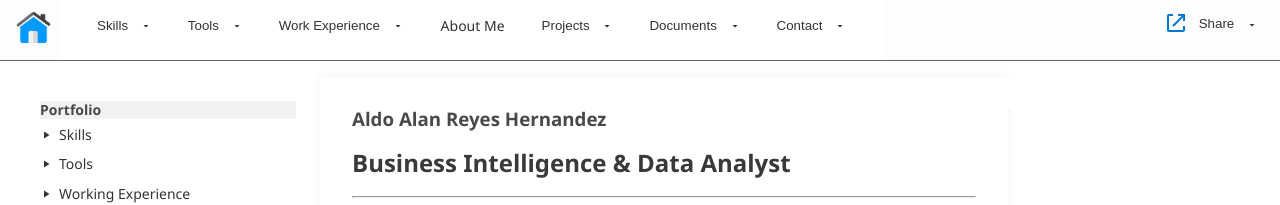
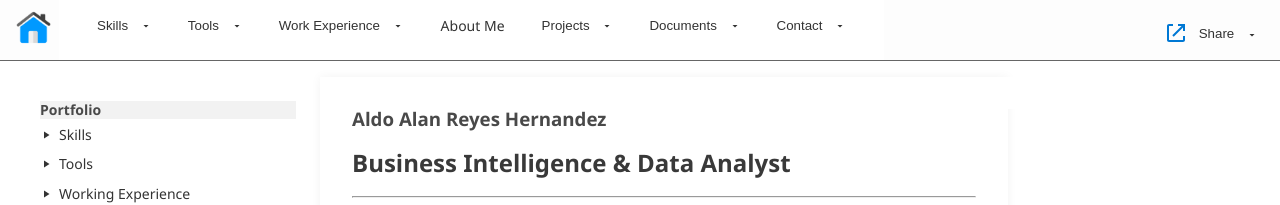
Before and after one commit to AldoReyes84/AldoReyes.github.io, a Jekyll site: the page built from README.md, in a window 1280 px wide. Shown: the top 205 px of the page. Built offline with Jekyll 4.4.1, drawn with Linux system fonts in a browser that asks for light colours; our own code applies the rules of GitHub Pages for plain Markdown files.

Commit message:
css share side header margin top auto

```diff
--- a/assets/css/style.css
+++ b/assets/css/style.css
@@ -316,6 +316,7 @@ td a:hover {
 
 .share-side-header {
   margin-left : auto;
+  margin-top: auto;
 }
 
 .share-menu {
```
